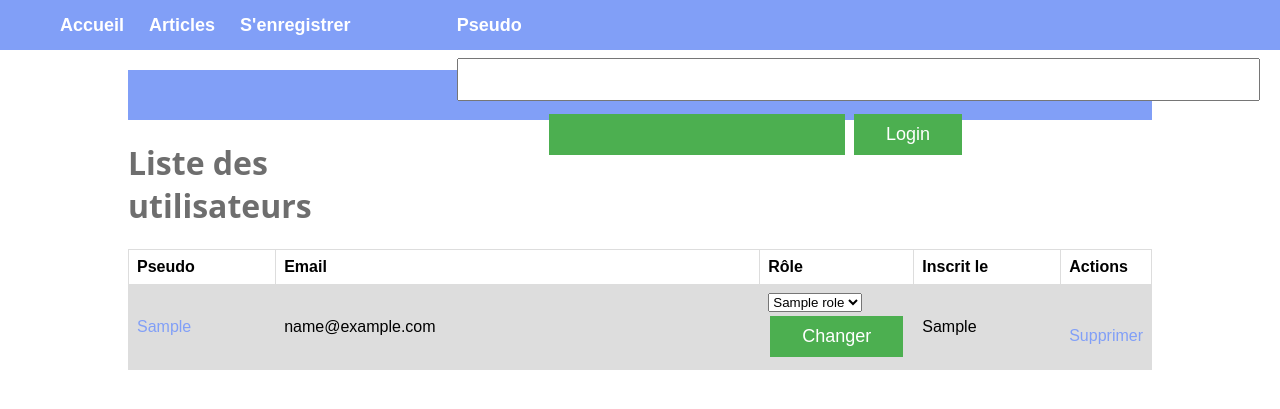
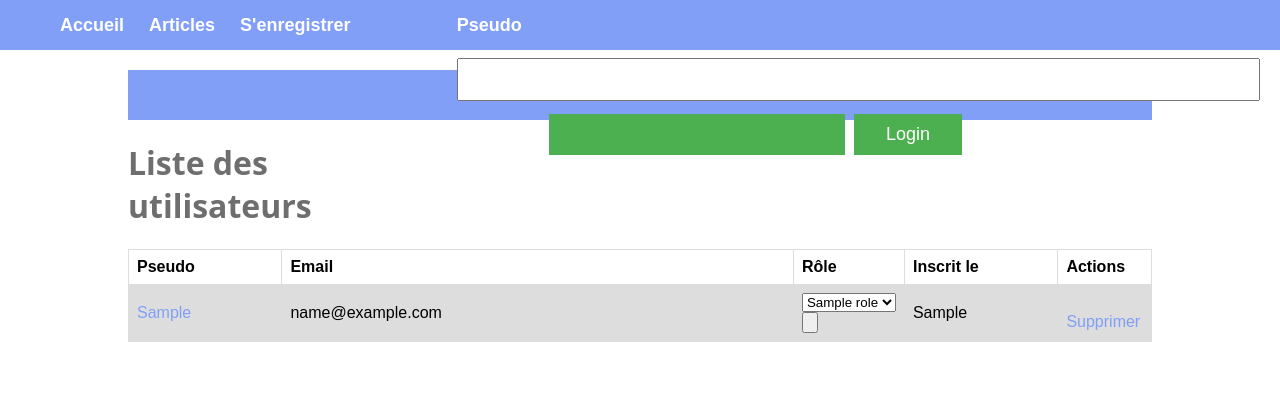
Before and after one commit to Duxblah/Myblog, a PHP site: page /index.php?p=admin_list_users in a window 1280 px wide. Shown: the top 409 px of the page. Run offline with PHP 8.4, Linux system fonts and the light colour scheme; tables that the repository leaves empty or names only in its code hold one stand-in row (values such as "Sample post"); some libraries are stand-ins or nearby versions; some web fonts are replaced.

Commit message:
fix css button role

```diff
--- a/includes/sql.php
+++ b/includes/sql.php
@@ -2,7 +2,7 @@
 	function startConnection () {
 		global $mysqlConnect;
 
-		$mysqlConnect = mysqli_connect('localhost', 'root', '', 'ecv_myblog');
+		$mysqlConnect = mysqli_connect('localhost', 'root', 'root', 'ecv_myblog');
 
 		if (! $mysqlConnect) {
 			die('Connection error.');
--- a/styles/style.css
+++ b/styles/style.css
@@ -269,3 +269,9 @@ td, th {
 .trash_admin{
 	color:red;
 }
+.change_role_btn{
+	width:10px;
+}
+.fa-role-admin{
+	margin: 0px -5px;
+}
--- a/views/admin_list_users.php
+++ b/views/admin_list_users.php
@@ -27,7 +27,9 @@ include('nav_admin.php');
 			       	<option value="<?php echo $role['id']?>" <? if($user['id_role'] == $role['id']) echo "selected" ?> ><?php echo $role['label'] ?></option>
 			       	<?php endforeach; ?>
 		        </select>
-		        <input class="button_change_role" value="Changer" type="submit">
+		        <button type="submit" class="change_role_btn">
+    				<i class="fa fa-check fa-role-admin"></i>
+				</button>
 		    </form>
        </td>
        <td><?= $user['created'] ?></td>
```
